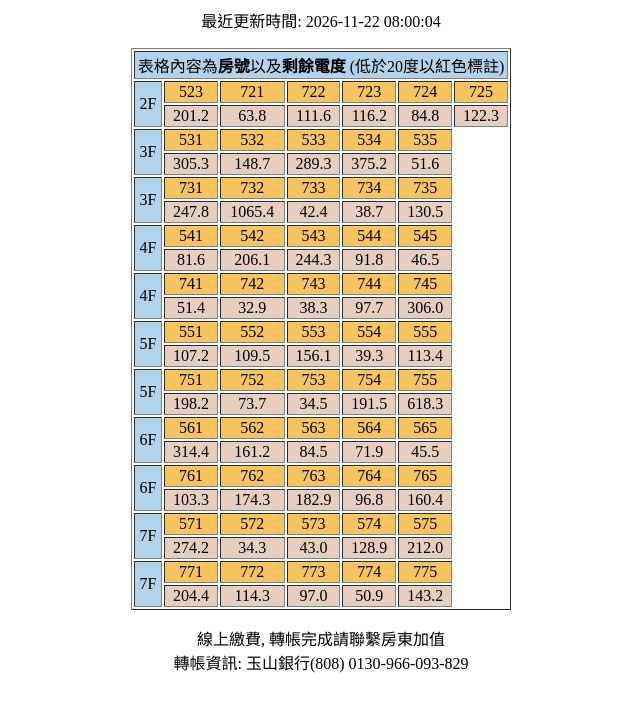
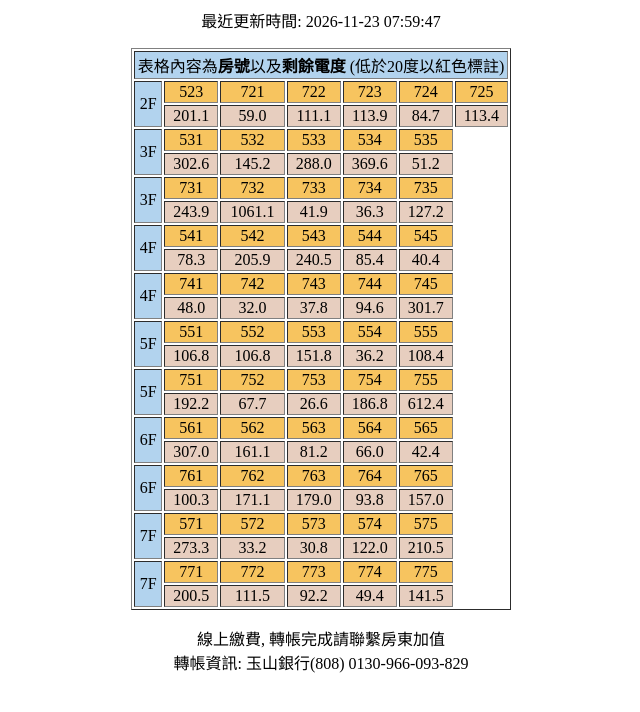
Before and after one commit to goodjiahub/power, a plain HTML site: page index.html in a window 1280 px wide. Shown: the whole page, without its empty margins (319-959 px from the left). Drawn offline with Linux system fonts and the light colour scheme.

Commit message:
Automated commit on 2026-11-23 08:00:23

```diff
--- a/index.html
+++ b/index.html
@@ -12,7 +12,7 @@
   }
   </style>
 <body>
-            <center><p>最近更新時間: 2026-11-22 08:00:04
+            <center><p>最近更新時間: 2026-11-23 07:59:47
 </p></center>
 
 <div style="overflow: auto;">
@@ -28,12 +28,12 @@
                 <td style="background-color:#F7C45F;"><center>725</center></td>
             </tr>
             <tr>
-                <td class="powerdata"><center>201.2</center></td>
-                <td class="powerdata"><center>63.8</center></td>
-                <td class="powerdata"><center>111.6</center></td>
-                <td class="powerdata"><center>116.2</center></td>
-                <td class="powerdata"><center>84.8</center></td>
-                <td class="powerdata"><center>122.3</center></td>
+                <td class="powerdata"><center>201.1</center></td>
+                <td class="powerdata"><center>59.0</center></td>
+                <td class="powerdata"><center>111.1</center></td>
+                <td class="powerdata"><center>113.9</center></td>
+                <td class="powerdata"><center>84.7</center></td>
+                <td class="powerdata"><center>113.4</center></td>
             </tr>
             <tr>
                 <td style="background-color:#B2D3EE;" rowspan="2" ><center>3F</center></td>
@@ -44,11 +44,11 @@
                 <td style="background-color:#F7C45F;"><center>535</center></td>
             </tr>
             <tr>
-                <td class="powerdata"><center>305.3</center></td>
-                <td class="powerdata"><center>148.7</center></td>
-                <td class="powerdata"><center>289.3</center></td>
-                <td class="powerdata"><center>375.2</center></td>
-                <td class="powerdata"><center>51.6</center></td>
+                <td class="powerdata"><center>302.6</center></td>
+                <td class="powerdata"><center>145.2</center></td>
+                <td class="powerdata"><center>288.0</center></td>
+                <td class="powerdata"><center>369.6</center></td>
+                <td class="powerdata"><center>51.2</center></td>
             </tr>
             <tr>
                 <td style="background-color:#B2D3EE;" rowspan="2" ><center>3F</center></td>
@@ -59,11 +59,11 @@
                 <td style="background-color:#F7C45F;"><center>735</center></td>
             </tr>
             <tr>
-                <td class="powerdata"><center>247.8</center></td>
-                <td class="powerdata"><center>1065.4</center></td>
-                <td class="powerdata"><center>42.4</center></td>
-                <td class="powerdata"><center>38.7</center></td>
-                <td class="powerdata"><center>130.5</center></td>
+                <td class="powerdata"><center>243.9</center></td>
+                <td class="powerdata"><center>1061.1</center></td>
+                <td class="powerdata"><center>41.9</center></td>
+                <td class="powerdata"><center>36.3</center></td>
+                <td class="powerdata"><center>127.2</center></td>
             </tr>
             <tr>
                 <td style="background-color:#B2D3EE;" rowspan="2" ><center>4F</center></td>
@@ -74,11 +74,11 @@
                 <td style="background-color:#F7C45F;"><center>545</center></td>
             </tr>
             <tr>
-                <td class="powerdata"><center>81.6</center></td>
-                <td class="powerdata"><center>206.1</center></td>
-                <td class="powerdata"><center>244.3</center></td>
-                <td class="powerdata"><center>91.8</center></td>
-                <td class="powerdata"><center>46.5</center></td>
+                <td class="powerdata"><center>78.3</center></td>
+                <td class="powerdata"><center>205.9</center></td>
+                <td class="powerdata"><center>240.5</center></td>
+                <td class="powerdata"><center>85.4</center></td>
+                <td class="powerdata"><center>40.4</center></td>
             </tr>
             <tr>
                 <td style="background-color:#B2D3EE;" rowspan="2" ><center>4F</center></td>
@@ -89,11 +89,11 @@
                 <td style="background-color:#F7C45F;"><center>745</center></td>
             </tr>
             <tr>
-                <td class="powerdata"><center>51.4</center></td>
-                <td class="powerdata"><center>32.9</center></td>
-                <td class="powerdata"><center>38.3</center></td>
-                <td class="powerdata"><center>97.7</center></td>
-                <td class="powerdata"><center>306.0</center></td>
+                <td class="powerdata"><center>48.0</center></td>
+                <td class="powerdata"><center>32.0</center></td>
+                <td class="powerdata"><center>37.8</center></td>
+                <td class="powerdata"><center>94.6</center></td>
+                <td class="powerdata"><center>301.7</center></td>
             </tr>
             <tr>
                 <td style="background-color:#B2D3EE;" rowspan="2" ><center>5F</center></td>
@@ -104,11 +104,11 @@
                 <td style="background-color:#F7C45F;"><center>555</center></td>
             </tr>
             <tr>
-                <td class="powerdata"><center>107.2</center></td>
-                <td class="powerdata"><center>109.5</center></td>
-                <td class="powerdata"><center>156.1</center></td>
-                <td class="powerdata"><center>39.3</center></td>
-                <td class="powerdata"><center>113.4</center></td>
+                <td class="powerdata"><center>106.8</center></td>
+                <td class="powerdata"><center>106.8</center></td>
+                <td class="powerdata"><center>151.8</center></td>
+                <td class="powerdata"><center>36.2</center></td>
+                <td class="powerdata"><center>108.4</center></td>
             </tr>
             <tr>
                 <td style="background-color:#B2D3EE;" rowspan="2" ><center>5F</center></td>
@@ -119,11 +119,11 @@
                 <td style="background-color:#F7C45F;"><center>755</center></td>
             </tr>
             <tr>
-                <td class="powerdata"><center>198.2</center></td>
-                <td class="powerdata"><center>73.7</center></td>
-                <td class="powerdata"><center>34.5</center></td>
-                <td class="powerdata"><center>191.5</center></td>
-                <td class="powerdata"><center>618.3</center></td>
+                <td class="powerdata"><center>192.2</center></td>
+                <td class="powerdata"><center>67.7</center></td>
+                <td class="powerdata"><center>26.6</center></td>
+                <td class="powerdata"><center>186.8</center></td>
+                <td class="powerdata"><center>612.4</center></td>
             </tr>
             <tr>
                 <td style="background-color:#B2D3EE;" rowspan="2" ><center>6F</center></td>
@@ -134,11 +134,11 @@
                 <td style="background-color:#F7C45F;"><center>565</center></td>
             </tr>
             <tr>
-                <td class="powerdata"><center>314.4</center></td>
-                <td class="powerdata"><center>161.2</center></td>
-                <td class="powerdata"><center>84.5</center></td>
-                <td class="powerdata"><center>71.9</center></td>
-                <td class="powerdata"><center>45.5</center></td>
+                <td class="powerdata"><center>307.0</center></td>
+                <td class="powerdata"><center>161.1</center></td>
+                <td class="powerdata"><center>81.2</center></td>
+                <td class="powerdata"><center>66.0</center></td>
+                <td class="powerdata"><center>42.4</center></td>
             </tr>
             <tr>
                 <td style="background-color:#B2D3EE;" rowspan="2" ><center>6F</center></td>
@@ -149,11 +149,11 @@
                 <td style="background-color:#F7C45F;"><center>765</center></td>
             </tr>
             <tr>
-                <td class="powerdata"><center>103.3</center></td>
-                <td class="powerdata"><center>174.3</center></td>
-                <td class="powerdata"><center>182.9</center></td>
-                <td class="powerdata"><center>96.8</center></td>
-                <td class="powerdata"><center>160.4</center></td>
+                <td class="powerdata"><center>100.3</center></td>
+                <td class="powerdata"><center>171.1</center></td>
+                <td class="powerdata"><center>179.0</center></td>
+                <td class="powerdata"><center>93.8</center></td>
+                <td class="powerdata"><center>157.0</center></td>
             </tr>
             <tr>
                 <td style="background-color:#B2D3EE;" rowspan="2" ><center>7F</center></td>
@@ -164,11 +164,11 @@
                 <td style="background-color:#F7C45F;"><center>575</center></td>
             </tr>
             <tr>
-                <td class="powerdata"><center>274.2</center></td>
-                <td class="powerdata"><center>34.3</center></td>
-                <td class="powerdata"><center>43.0</center></td>
-                <td class="powerdata"><center>128.9</center></td>
-                <td class="powerdata"><center>212.0</center></td>
+                <td class="powerdata"><center>273.3</center></td>
+                <td class="powerdata"><center>33.2</center></td>
+                <td class="powerdata"><center>30.8</center></td>
+                <td class="powerdata"><center>122.0</center></td>
+                <td class="powerdata"><center>210.5</center></td>
             </tr>
             <tr>
                 <td style="background-color:#B2D3EE;" rowspan="2" ><center>7F</center></td>
@@ -179,11 +179,11 @@
                 <td style="background-color:#F7C45F;"><center>775</center></td>
             </tr>
             <tr>
-                <td class="powerdata"><center>204.4</center></td>
-                <td class="powerdata"><center>114.3</center></td>
-                <td class="powerdata"><center>97.0</center></td>
-                <td class="powerdata"><center>50.9</center></td>
-                <td class="powerdata"><center>143.2</center></td>
+                <td class="powerdata"><center>200.5</center></td>
+                <td class="powerdata"><center>111.5</center></td>
+                <td class="powerdata"><center>92.2</center></td>
+                <td class="powerdata"><center>49.4</center></td>
+                <td class="powerdata"><center>141.5</center></td>
             </tr>
         </table>
         </div>
```
